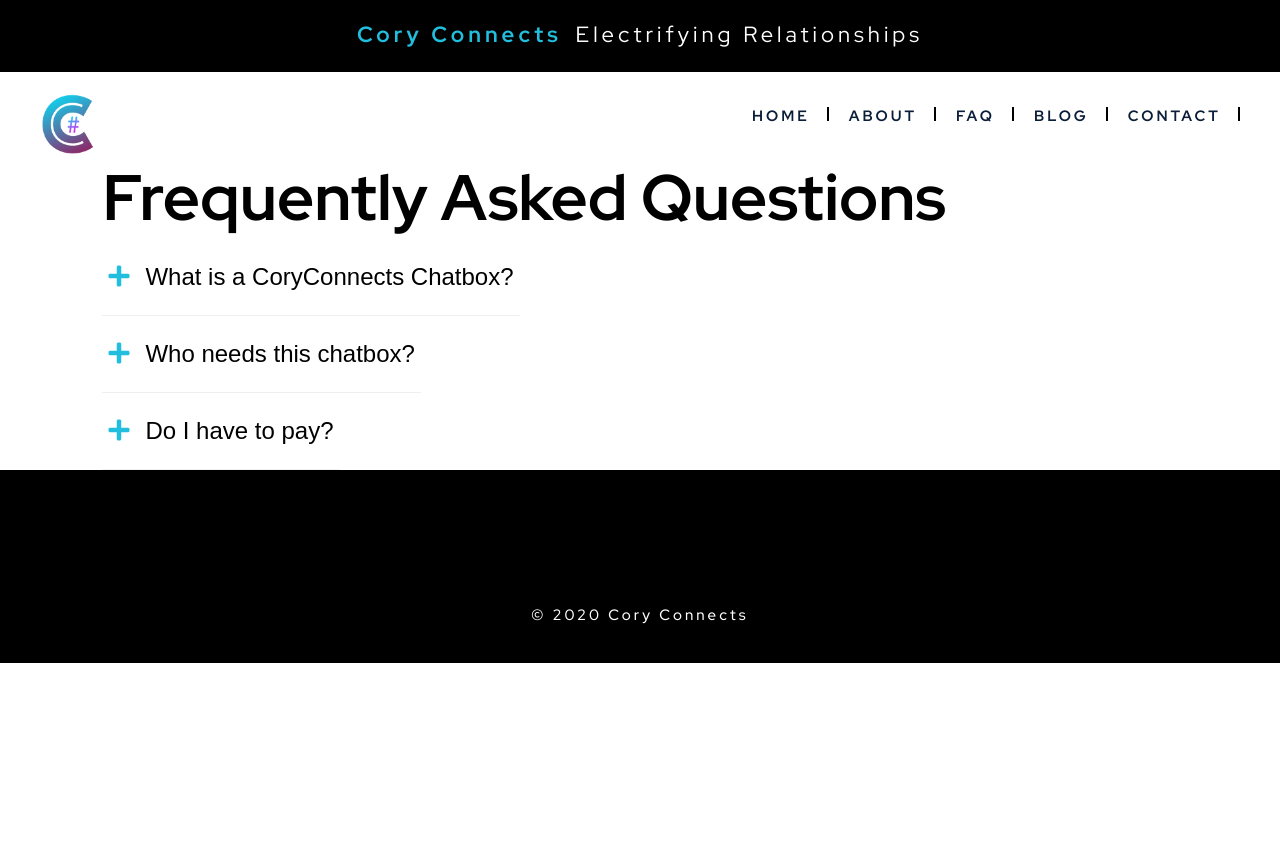
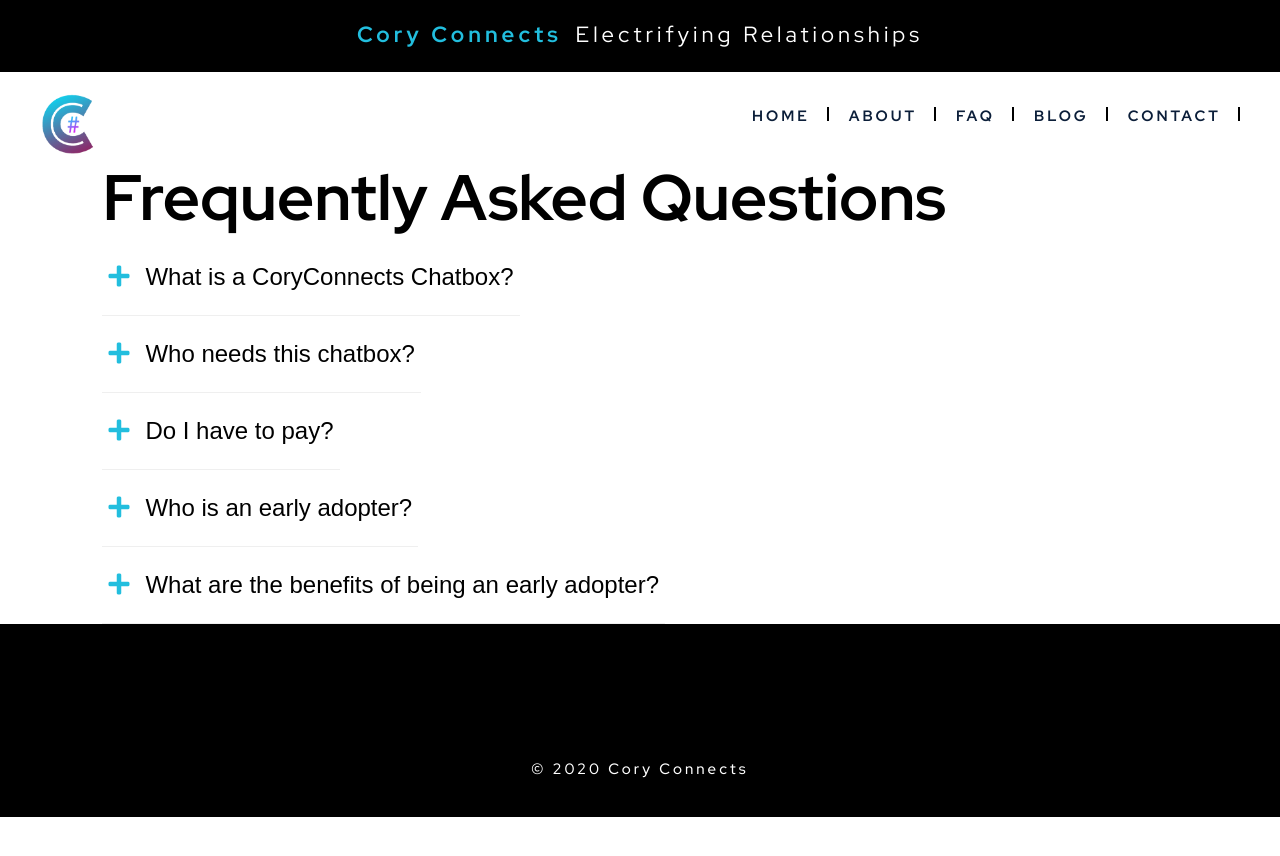
Before and after one commit to andreanthony/andreanthony.github.io, a Jekyll site: the page faq.html, which Jekyll copies as it is, in a window 1280 px wide. Shown: the top 856 px of the page. Built offline with Jekyll 4.4.1, drawn with Linux system fonts in a browser that asks for light colours; nearby versions of some CDN libraries; some web fonts are replaced.

Commit message:
Update faq.html

```diff
--- a/faq.html
+++ b/faq.html
@@ -73,6 +73,14 @@
 <div class="content" style="display: none;">
   <p>Absolutely Not! It’s free so don’t forget to suggest it to everyone in need.</p>
 </div></div>
+<div><button class="FaqItem"><i class="fas fa-plus"></i>Who is an early adopter?</button>
+<div class="content" style="display: none;">
+  <p>The Chatbox is available in the best version for a few people only. You become an early adopter after signing up on this website and become one of the first few people across the globe to use this world class technology and use it for your social media growth and success</p>
+</div></div>
+<div><button class="FaqItem"><i class="fas fa-plus"></i>What are the benefits of being an early adopter?</button>
+<div class="content" style="display: none;">
+  <p>Apart from getting access to this world class technology to use for your success, you get FREE access to frequent giveaways for social media growth hacking, e-books, webinars and mentoring calls with none other than Cory Warfield, himself. Keep an eye out for our newsletter for more information.</p>
+</div></div>
 
 <script>
 var faq = document.getElementsByClassName("FaqItem");
```
